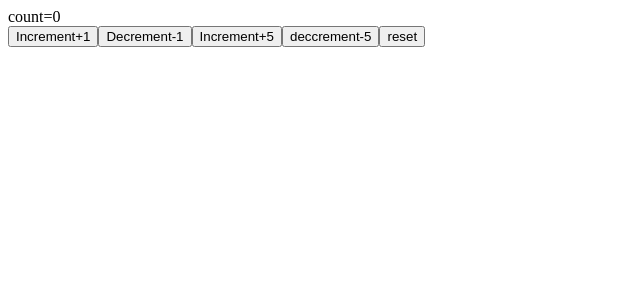
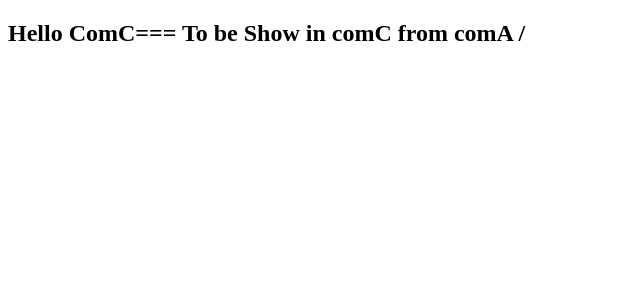
Before and after one commit to 1HarshSaini/React.js_Practice, a React (Create React App) app in the folder react-app/: page / in a window 1280 px wide. Shown: the top 300 px of the page, without its empty margins (0-640 px from the left). Built offline with nearby package versions, Linux system fonts and the light colour scheme.

Commit message:
usecontext/provider/consumer/

```diff
--- a/react-app/src/App.js
+++ b/react-app/src/App.js
@@ -3,6 +3,7 @@ import User from'./User'
 import Form from './Form';
 import Counter_usereducer from './Counter_usereducer';
 import Use_reducer_with_object from './Use_reducer_with_object';
+import ComA from './ComA';
 function App() {
   const[count,updateCount]=useState(0);
   const[data,setdata]=useState(10);
@@ -24,7 +25,8 @@ function App() {
 
        {/* <Counter_usereducer/> */}
 
-       <Use_reducer_with_object/>
+       {/* <Use_reducer_with_object/> */}
+       <ComA/>
 
     </div>
 
--- /dev/null
+++ b/react-app/src/ComA.js
@@ -0,0 +1,19 @@
+import React, { createContext } from 'react'
+import ComB from './ComB'
+
+//create context
+const info=createContext();
+
+function ComA() {
+  return (
+    <>
+    <info.Provider value={"To be Show in comC from comA /"}>
+        <ComB/>
+    </info.Provider>
+
+    </>
+  )
+}
+
+export default ComA
+export {info};
--- /dev/null
+++ b/react-app/src/ComB.js
@@ -0,0 +1,12 @@
+import React from 'react'
+import ComC from './ComC'
+function ComB() {
+  return (
+    <>
+    <ComC/>
+
+    </>
+  )
+}
+
+export default ComB
--- /dev/null
+++ b/react-app/src/ComC.js
@@ -0,0 +1,11 @@
+import React,{useContext} from 'react'
+import { info } from './ComA';
+
+function ComC() {
+    const my_info = useContext(info);
+  return (
+    <h1>Hello ComC=== {my_info}</h1>
+  )
+}
+
+export default ComC
```
